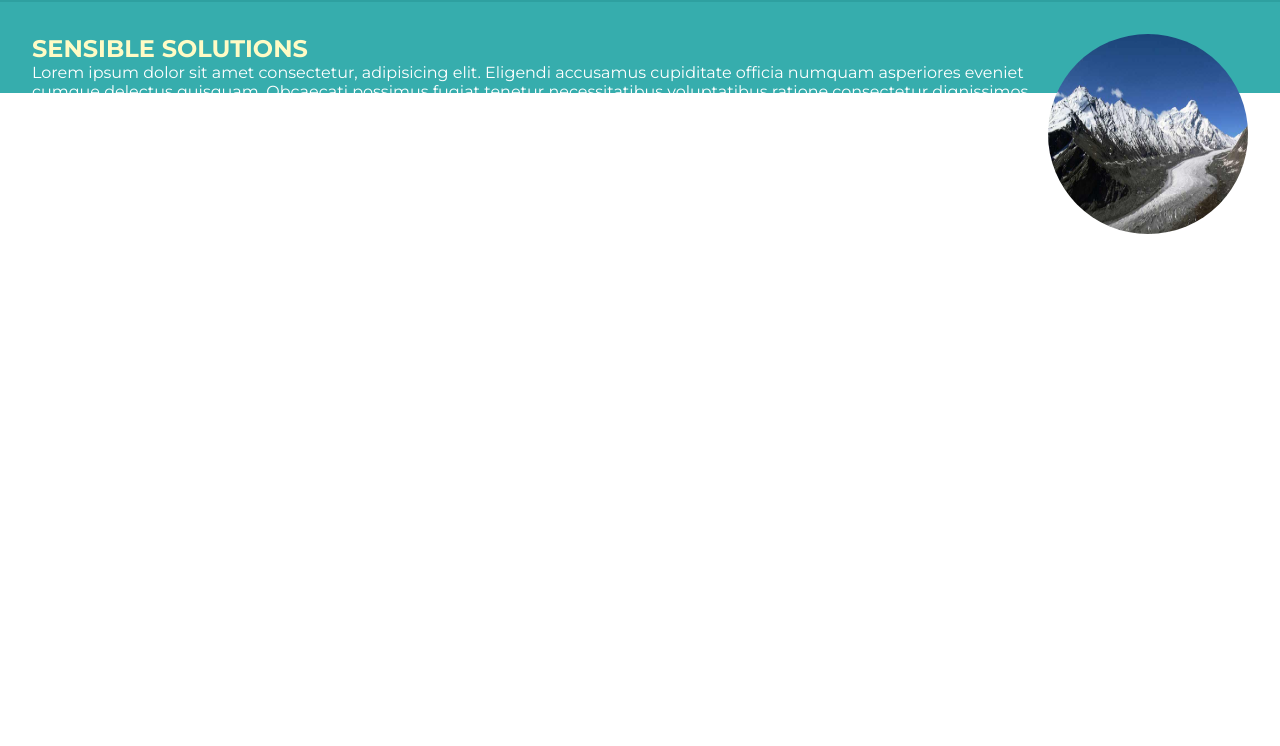
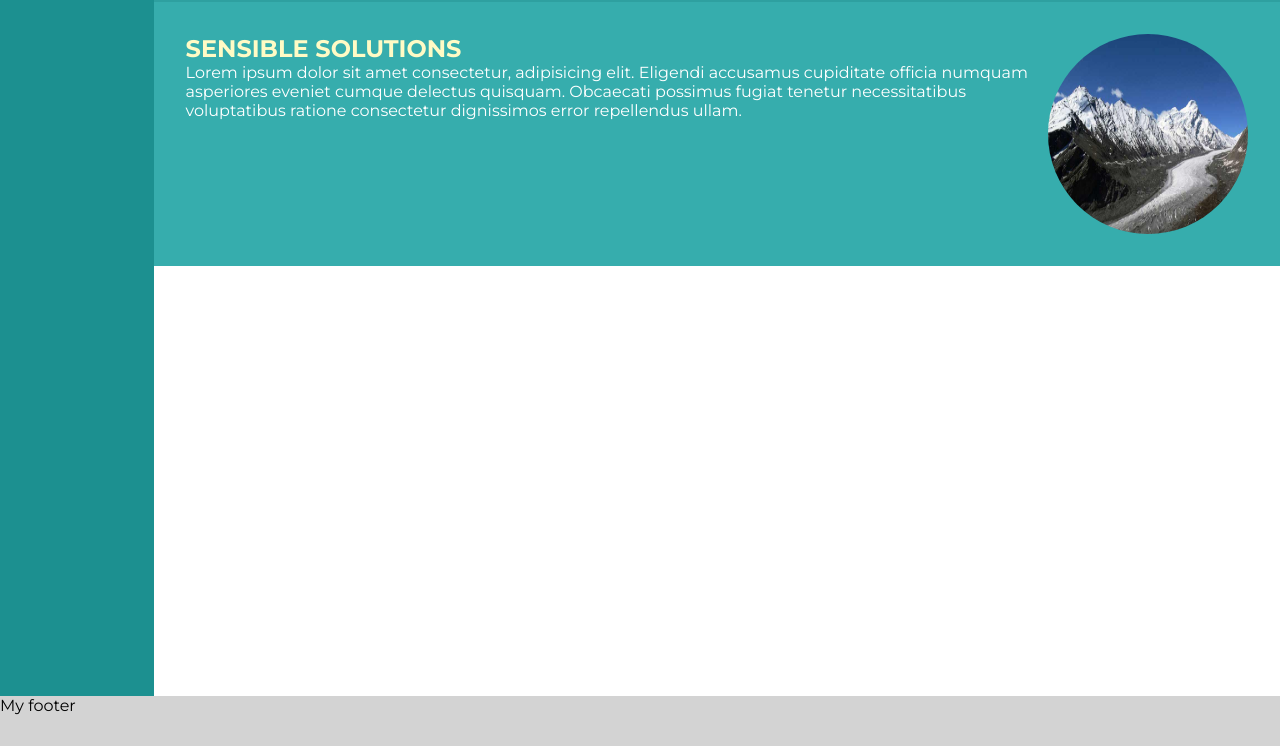
Before and after one commit to r3dson/estudo-gmapson, a website built with Parcel: page src/index.html in a window 1280 px wide. Shown: the part 54-800 px from the top of the page. Built offline with nearby package versions, Linux system fonts and the light colour scheme.

Commit message:
End of lesson "Grid template areas" Final result of this lesson in module "Grid basics"

```diff
--- a/src/index.html
+++ b/src/index.html
@@ -8,6 +8,8 @@
     <link rel="stylesheet" href="./styles/index.scss" />
   </head>
   <body>
+    <div class="sidebar"><p>Some info</p></div>
+    <div class="main">
       <header>
         <a href="#" id="logo">ImportantCo</a>
         <nav>
@@ -27,10 +29,13 @@
             Lorem ipsum dolor sit amet consectetur, adipisicing elit. Eligendi
             accusamus cupiditate officia numquam asperiores eveniet cumque
             delectus quisquam. Obcaecati possimus fugiat tenetur necessitatibus
-          voluptatibus ratione consectetur dignissimos error repellendus ullam.
+            voluptatibus ratione consectetur dignissimos error repellendus
+            ullam.
           </p>
         </div>
         <img id="mountain" src="./img/mountain.jpg" alt="mountain" />
       </section>
+    </div>
+    <footer><p>My footer</p></footer>
   </body>
 </html>
--- a/src/styles/_elements.body.scss
+++ b/src/styles/_elements.body.scss
@@ -1,4 +1,9 @@
 body {
   display: grid;
-  grid-template-rows: 51px 30%;
+  grid-template-areas:
+    "sidebar right"
+    "footer footer";
+  grid-template-columns: 12% auto;
+  grid-template-rows: auto 50px;
+  height: 100%;
 }
--- a/src/styles/_elements.html.scss
+++ b/src/styles/_elements.html.scss
@@ -1,4 +1,5 @@
 html {
   font-family: $baseFontFamily;
   font-size: $baseFontSize;
+  height: 100%;
 }
--- a/src/styles/index.scss
+++ b/src/styles/index.scss
@@ -64,3 +64,21 @@ img {
   height: 200px;
   width: 200px;
 }
+
+.sidebar {
+  background-color: #1c9090;
+  color: #fff;
+  padding: 1em;
+  grid-area: sidebar;
+}
+
+.main {
+  display: grid;
+  grid-area: right;
+  grid-template-rows: 51px fit-content(30%);
+}
+
+footer {
+  background-color: lightgray;
+  grid-area: footer;
+}
```
Lines whose indentation alone changed are shown as unchanged.
